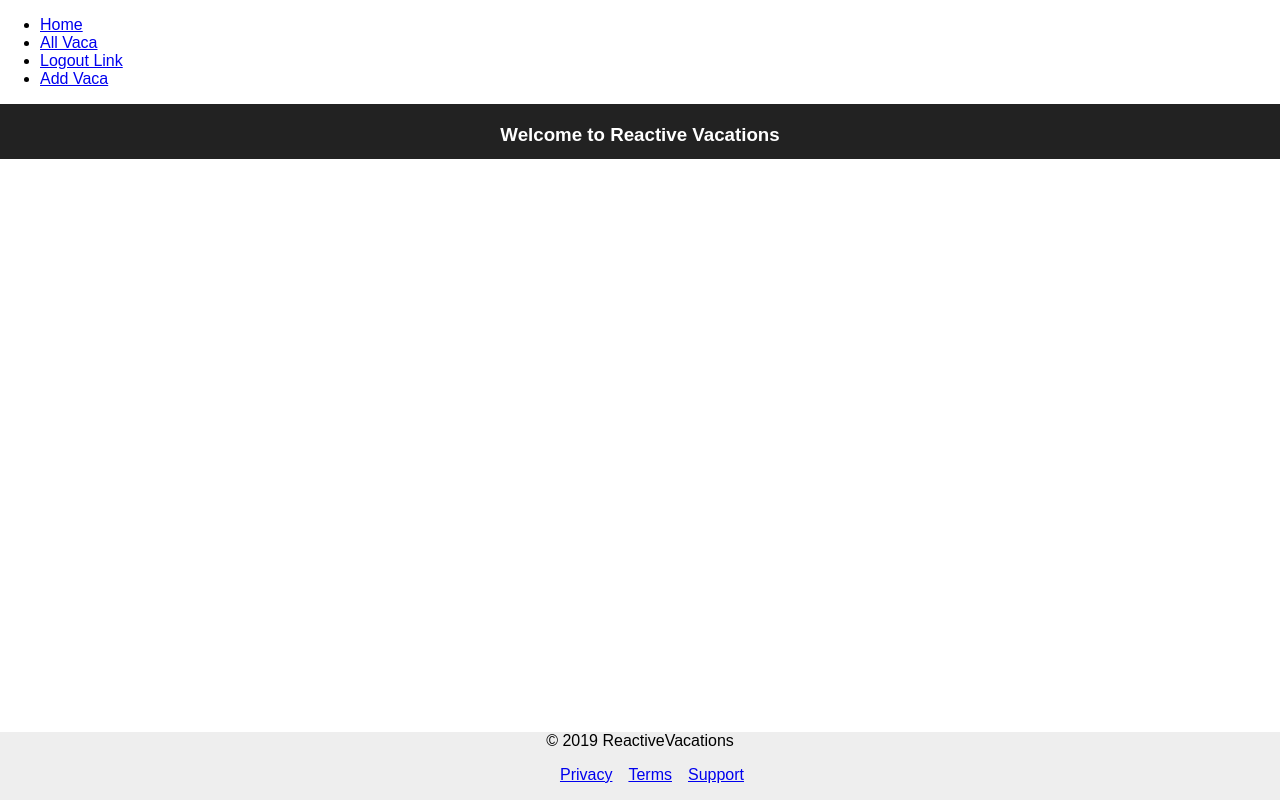
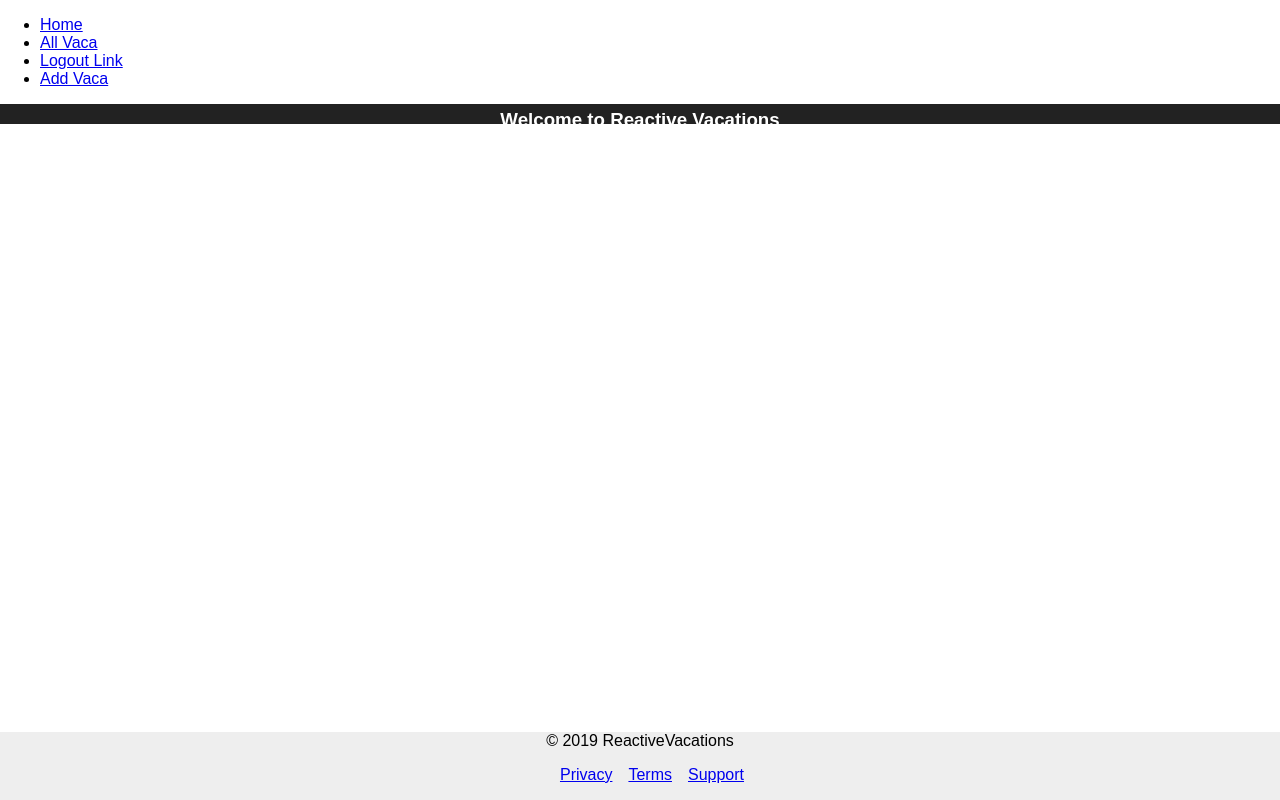
Before and after one commit to gingeryale/vacaloca, a React (Create React App) app in the folder clientside/: page / in a window 1280 px wide. Built offline with nearby package versions, Linux system fonts and the light colour scheme.

Commit message:
made ui edits

```diff
--- a/clientside/src/App.css
+++ b/clientside/src/App.css
@@ -9,9 +9,10 @@
 
 .App-header {
   background-color: #222;
-  height: 15px;
+  height: 10px;
   padding: 20px;
   color: white;
+  padding:5px;
 }
 
 .App-header h3, p{
--- a/clientside/src/comps/AllVac.js
+++ b/clientside/src/comps/AllVac.js
@@ -13,7 +13,7 @@ class AllVac extends Component {
     return (
       <div className="App">
         <div className="App-header">
-          <p>last updated on: {this.props.dateprops.toLocaleString()}</p>
+          <p>time: {this.props.dateprops.toLocaleString()}</p>
         </div>
         <div className="vcontain">
         {this.props.allVacaProps.map(v => <AVac vac={v} key={v.id} naviEdit={this.props.history.push} />)}
```
